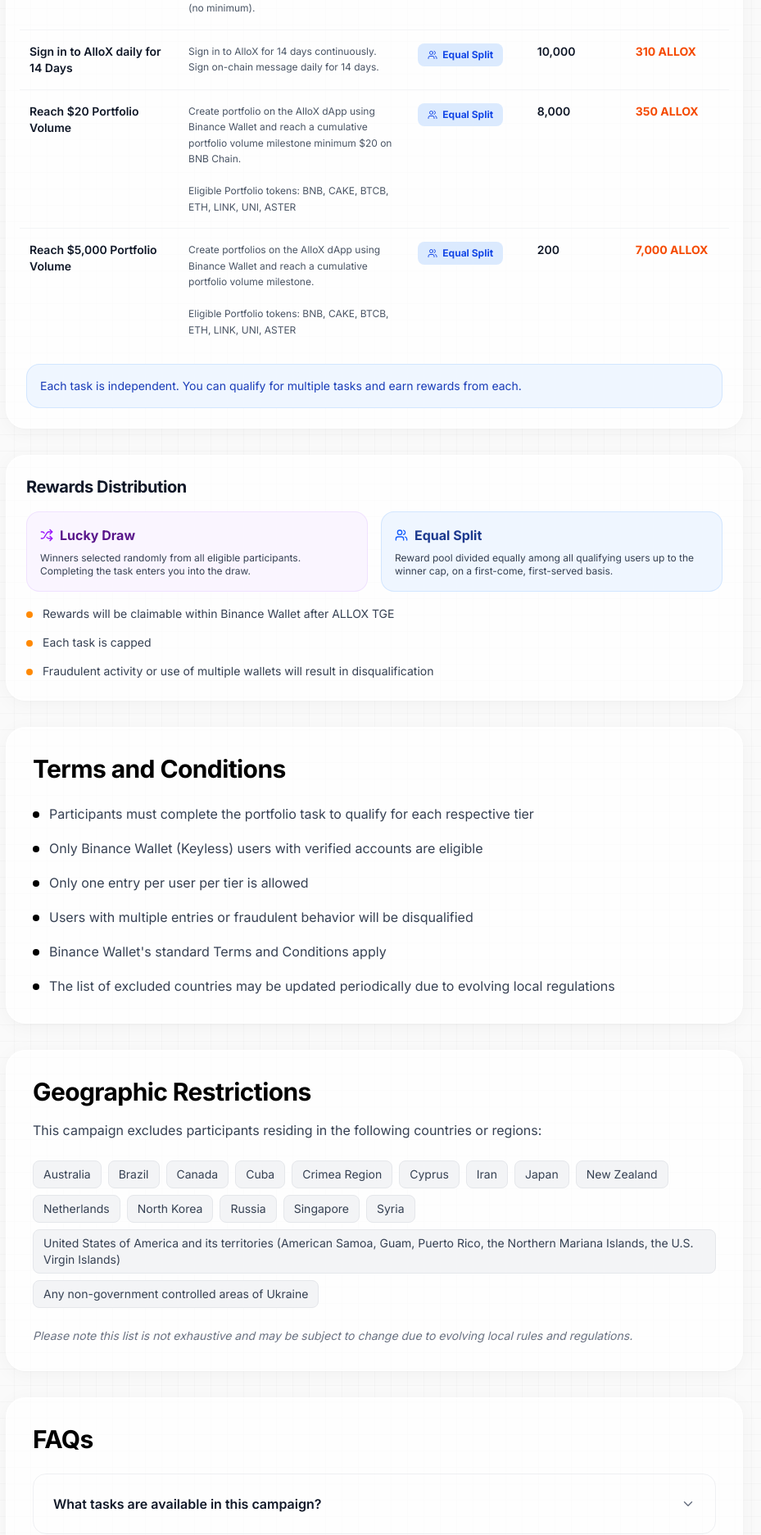
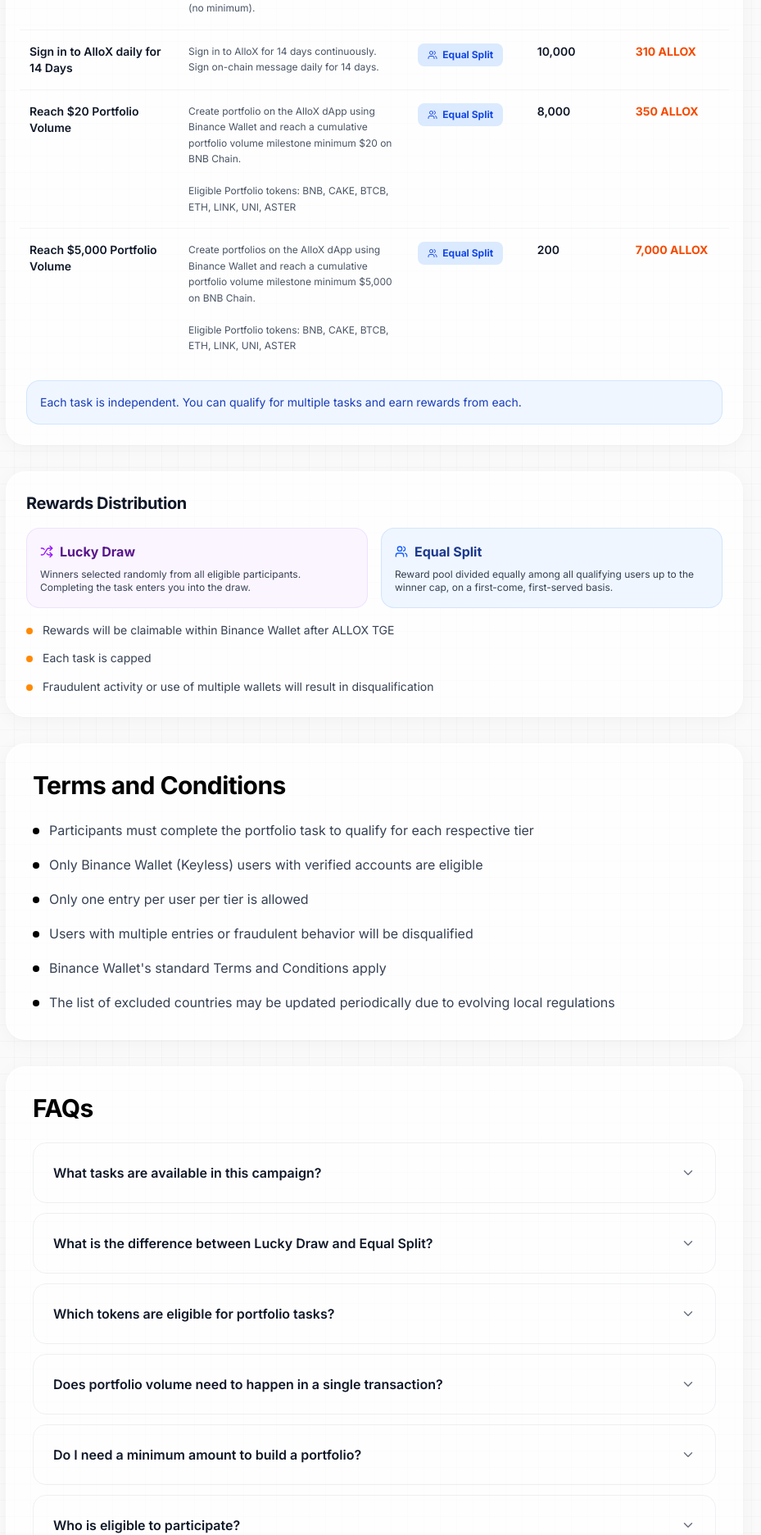
Before and after one commit to AlloX-ai/AlloX, a React (Vite) app: page /binancewallet-campaign-rules in a window 1280 px wide. Shown: the part 1370-3243 px from the top of the page at 82% size, without its empty margins (183-1112 px from the left). Built offline with nearby package versions, Linux system fonts and the light colour scheme.

Commit message:
changed campaign rules

```diff
--- a/src/pages/CampaignRulesPage.tsx
+++ b/src/pages/CampaignRulesPage.tsx
@@ -73,7 +73,7 @@
   },
   {
     title: 'Reach $5,000 Portfolio Volume',
-    description: 'Create portfolios on the AlloX dApp using Binance Wallet and reach a cumulative portfolio volume milestone.\n\nEligible Portfolio tokens: BNB, CAKE, BTCB, ETH, LINK, UNI, ASTER',
+    description: 'Create portfolios on the AlloX dApp using Binance Wallet and reach a cumulative portfolio volume milestone minimum $5,000 on BNB Chain.\n\nEligible Portfolio tokens: BNB, CAKE, BTCB, ETH, LINK, UNI, ASTER',
     mechanism: 'Equal Split',
     capWinners: '200',
     rewardPerUser: '7,000',
@@ -426,7 +426,7 @@
             </section>
 
             {/* Geographic Restrictions */}
-            <section className="glass-card p-8">
+            {/* <section className="glass-card p-8">
               <h2 className="text-3xl font-bold mb-4 text-black">
                 Geographic Restrictions
               </h2>
@@ -448,7 +448,7 @@
                 Please note this list is not exhaustive and may be subject to
                 change due to evolving local rules and regulations.
               </p>
-            </section>
+            </section> */}
 
             {/* FAQs */}
             <section className="glass-card p-8">
```
